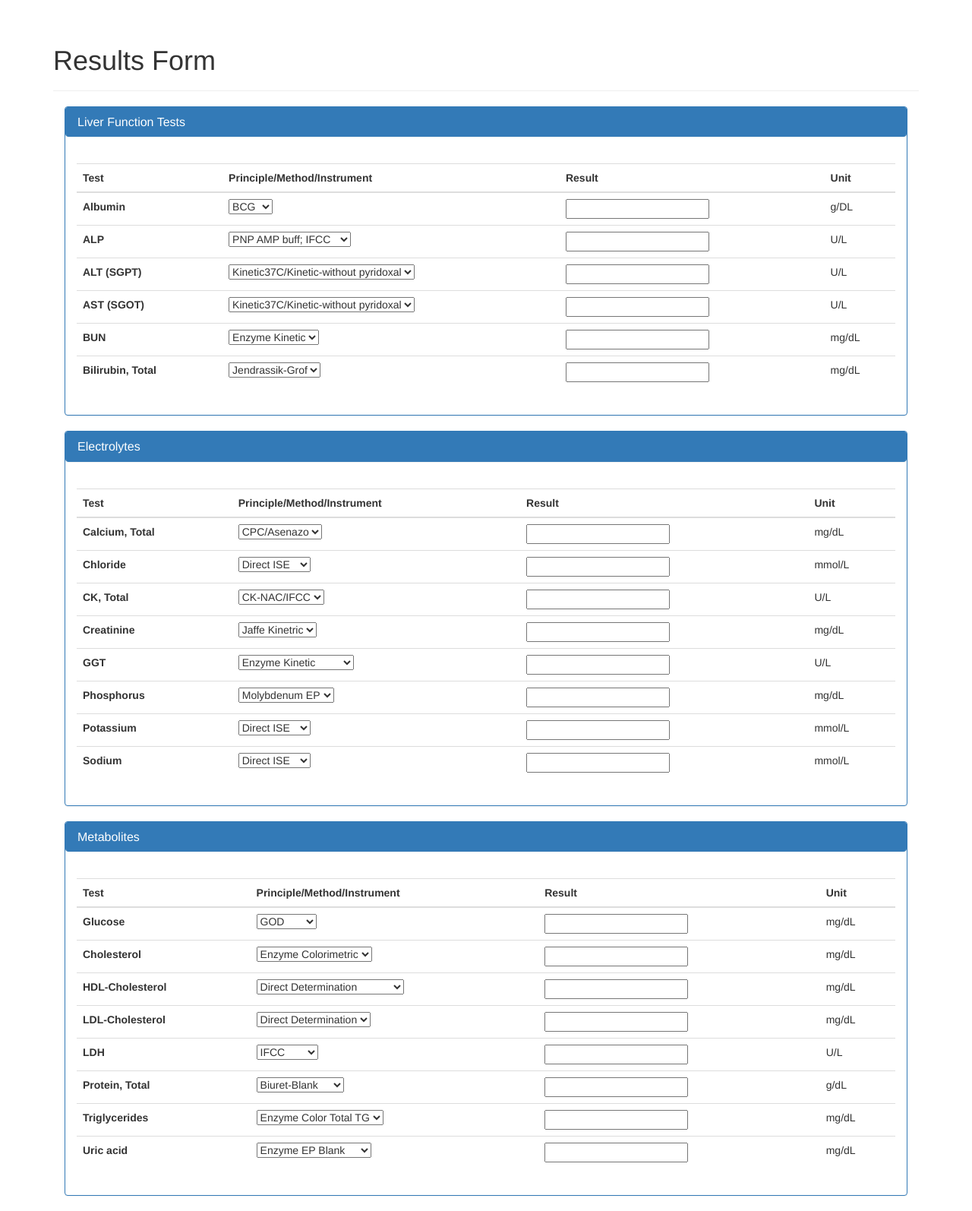
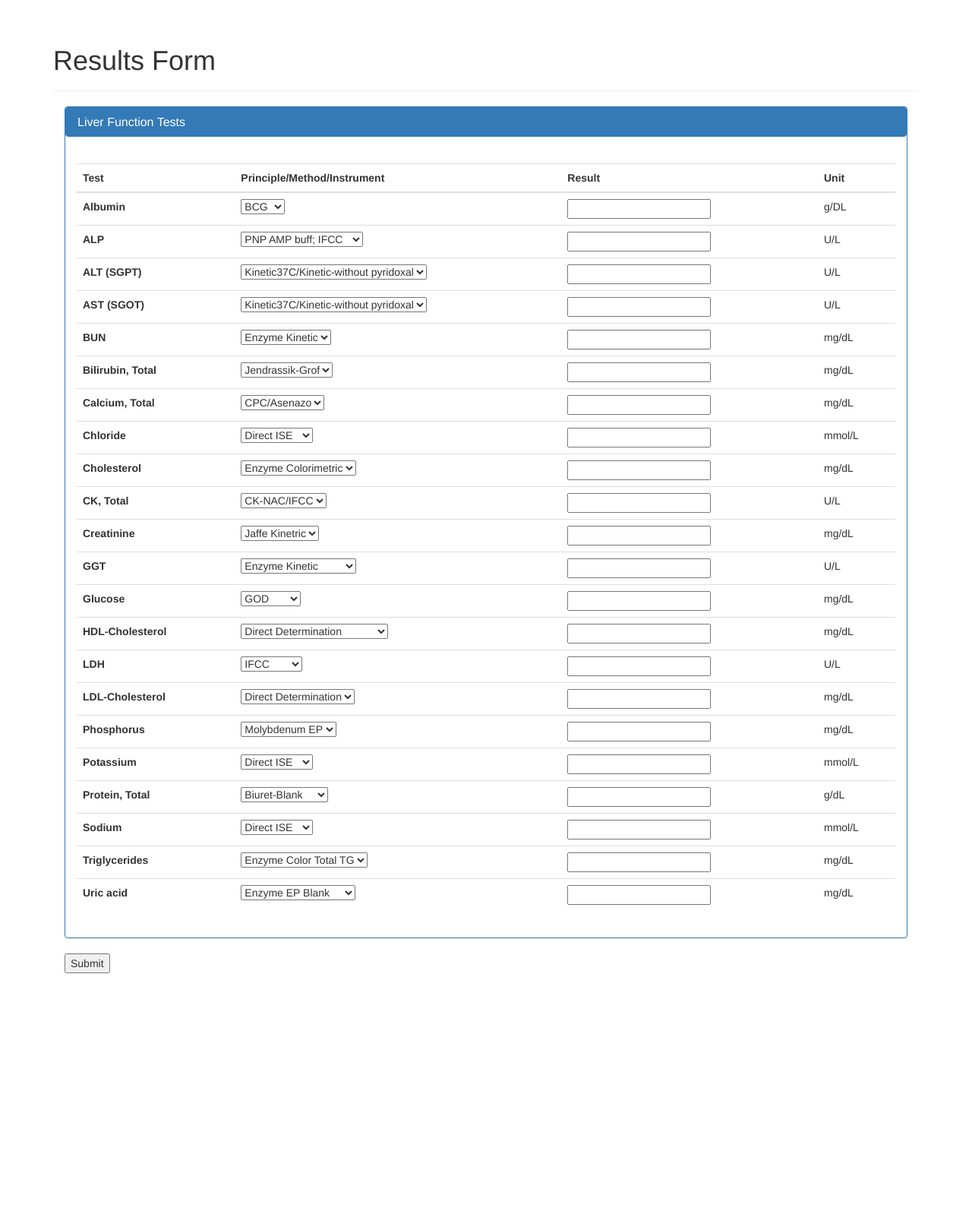
Before and after one commit to likit/medtech-ieqa, a Flask app: page /customer/results in a window 1280 px wide. Shown: the part 52-1646 px from the top of the page at 76% size. After the commit the page ends 1333 px from the top, so only its background shows below. Run offline with Flask 2, Linux system fonts and the light colour scheme; parts of the project's set-up code (start-up, migrations or seed data) failed here and were passed over; some libraries are stand-ins or nearby versions.

Commit message:
reformat results page
added results view

updated results form

```diff
--- a/webapp/app/customer/forms.py
+++ b/webapp/app/customer/forms.py
@@ -150,3 +150,4 @@ class ResultForm(Form):
     uric_ = SelectField('uric_method',
             choices=[(m,m) for m in methods['uric']]
             )
+    submit = SubmitField('Submit')
--- a/webapp/app/customer/views.py
+++ b/webapp/app/customer/views.py
@@ -7,6 +7,7 @@ from . import customer
 from .. import db
 from bson import json_util
 from werkzeug.security import generate_password_hash
+from datetime import datetime
 
 @customer.route('/register', methods=['POST', 'GET'])
 def register():
@@ -45,4 +46,39 @@ def register():
 @customer.route('/results', methods=['POST', 'GET'])
 def results():
     form = ResultForm()
+    if form.validate_on_submit():
+        new_results = {
+            'albumin' : form.albumin.data,
+            'alp' : form.alp.data,
+            'alt' : form.alt.data,
+            'ast' : form.ast.data,
+            'bun' : form.bun.data,
+            'bilirubin' : form.bilirubin.data,
+            'calcium' : form.calcium.data,
+            'chloride' : form.chloride.data,
+            'cholesterol' : form.cholesterol.data,
+            'ck' : form.ck.data,
+            'creatinine' : form.creatinine.data,
+            'ggt' : form.ggt.data,
+            'glucose' : form.glucose.data,
+            'hdl_chol' : form.hdl_chol.data,
+            'ldh' : form.ldh.data,
+            'ldl_chol' : form.ldl_chol.data,
+            'P' : form.P.data,
+            'K' : form.K.data,
+            'protein' : form.protein.data,
+            'Na' : form.Na.data,
+            'trig' : form.trig.data,
+            'uric' : form.uric.data,
+            'entered_at': datetime.now(),
+
+            # Fields below are for future use.
+            #'entered_by': user.name
+            #'edited_at': datetime.now()
+            #'program_id': program_id
+            #'result_id': get_result_id()
+        }
+
+        db.results.insert(new_results, safe=True)
+        return redirect(url_for('auth.login'))
     return render_template('/customers/results.html', form=form)
--- a/webapp/app/templates/customers/results.html
+++ b/webapp/app/templates/customers/results.html
@@ -56,23 +56,6 @@
                         <td>{{ form.bilirubin_() }}</td>
                         <td>{{ form.bilirubin() }}</td>
                         <td>mg/dL</td>
-                    </tr>
-                    </tbody>
-                </table>
-            </div>
-        </div>
-
-        <div class="panel panel-primary">
-            <div class="panel panel-heading"><h3 class="panel-title">Electrolytes</h3></div>
-            <div class="panel-body">
-                <table class="table table-hover">
-                    <tr>
-                        <td><strong>Test</strong></td>
-                        <td><strong>Principle/Method/Instrument</strong></td>
-                        <td><strong>Result</strong></td>
-                        <td><strong>Unit</strong></td>
-                    </tr>
-                    <tbody>
                     <tr>
                         <td>{{ form.calcium.label }}</td>
                         <td>{{ form.calcium_() }}</td>
@@ -116,61 +129,16 @@
                         <td>mmol/L</td>
                     </tr>
                     <tr>
+                        <td>{{ form.protein.label }}</td>
+                        <td>{{ form.protein_() }}</td>
+                        <td>{{ form.protein() }}</td>
+                        <td>g/dL</td>
+                    </tr>
+                    <tr>
                         <td>{{ form.Na.label }}</td>
                         <td>{{ form.Na_() }}</td>
                         <td>{{ form.Na() }}</td>
                         <td>mmol/L</td>
-                    </tr>
-                    </tbody>
-                </table>
-            </div>
-        </div>
-        <div class="panel panel-primary">
-            <div class="panel panel-heading"><h3 class="panel-title">Metabolites</h3></div>
-            <div class="panel-body">
-                <table class="table table-hover">
-                    <tr>
-                        <td><strong>Test</strong></td>
-                        <td><strong>Principle/Method/Instrument</strong></td>
-                        <td><strong>Result</strong></td>
-                        <td><strong>Unit</strong></td>
-                    </tr>
-                    <tbody>
-                    <tr>
-                        <td>{{ form.glucose.label }}</td>
-                        <td>{{ form.glucose_() }}</td>
-                        <td>{{ form.glucose() }}</td>
-                        <td>mg/dL</td>
-                    </tr>
-                    <tr>
-                        <td>{{ form.cholesterol.label }}</td>
-                        <td>{{ form.cholesterol_() }}</td>
-                        <td>{{ form.cholesterol() }}</td>
-                        <td>mg/dL</td>
-                    </tr>
-                    <tr>
-                        <td>{{ form.hdl_chol.label }}</td>
-                        <td>{{ form.hdl_chol_() }}</td>
-                        <td>{{ form.hdl_chol() }}</td>
-                        <td>mg/dL</td>
-                    </tr>
-                    <tr>
-                        <td>{{ form.ldl_chol.label }}</td>
-                        <td>{{ form.ldl_chol_() }}</td>
-                        <td>{{ form.ldl_chol() }}</td>
-                        <td>mg/dL</td>
-                    </tr>
-                    <tr>
-                        <td>{{ form.ldh.label }}</td>
-                        <td>{{ form.ldh_() }}</td>
-                        <td>{{ form.ldh() }}</td>
-                        <td>U/L</td>
-                    </tr>
-                    <tr>
-                        <td>{{ form.protein.label }}</td>
-                        <td>{{ form.protein_() }}</td>
-                        <td>{{ form.protein() }}</td>
-                        <td>g/dL</td>
                     </tr>
                     <tr>
                         <td>{{ form.trig.label }}</td>
```
Also changed, not shown: other parts of webapp/app/templates/customers/results.html (+30 -0 lines).
